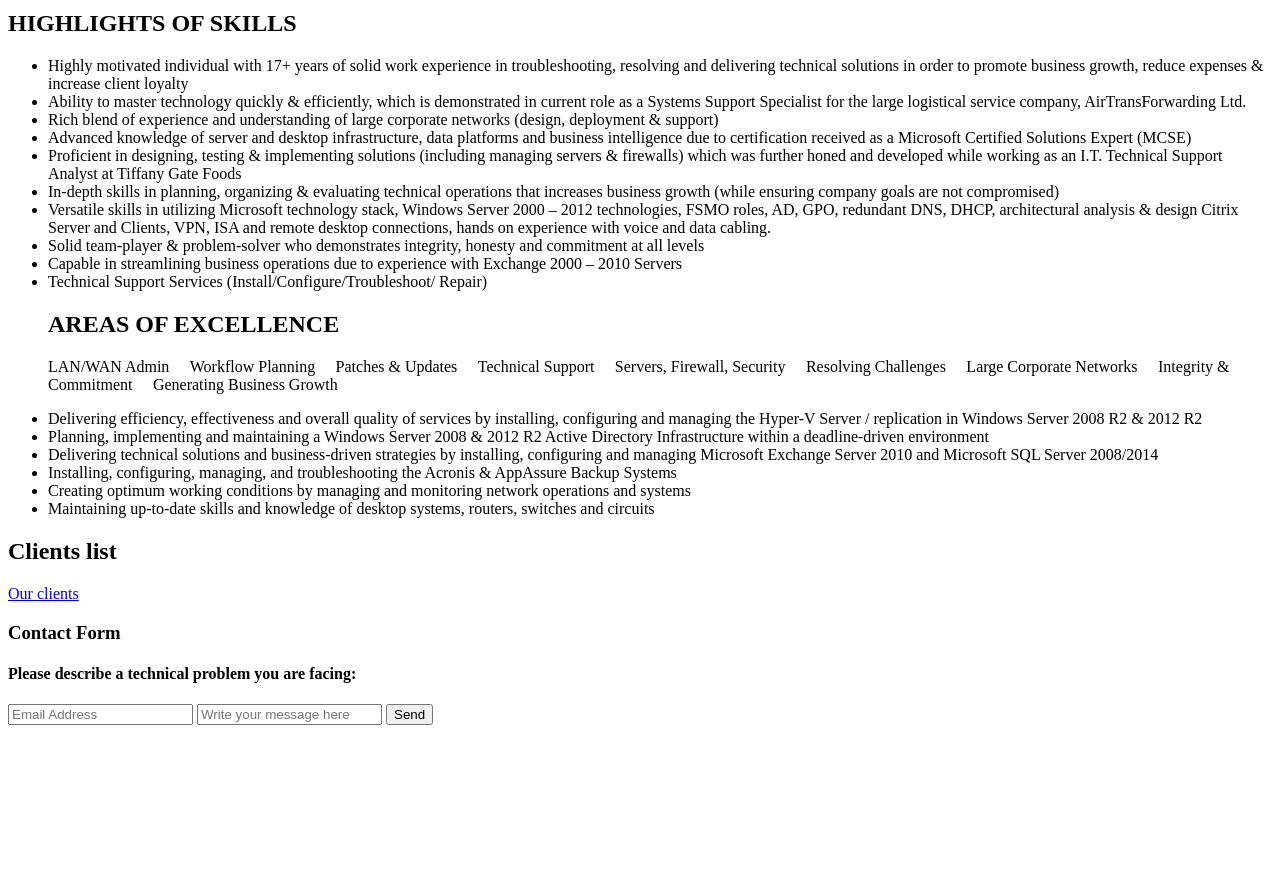
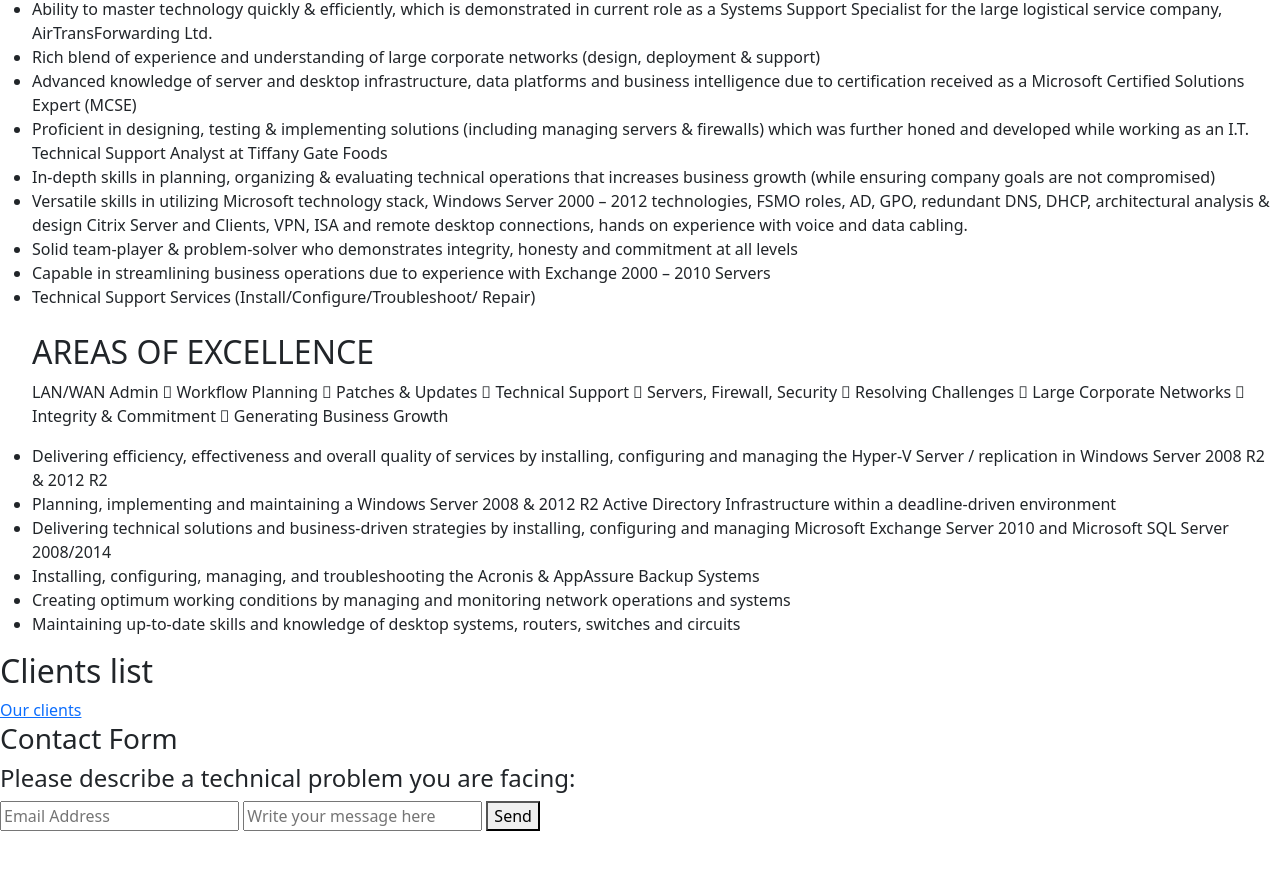
Before and after one commit to ylitov/Progect, a plain HTML site: page index.html in a window 1280 px wide. Shown: the part 718-1588 px from the top of the page. Before the commit the page ends 1451 px from the top, so only its background shows below. Drawn offline with nearby package versions, Linux system fonts and the light colour scheme.

Commit message:
Add files via upload

```diff
--- a/index.html
+++ b/index.html
@@ -1,7 +1,10 @@
 <!DOCTYPE html>
+<html lang="en">
 <head>
     <meta charset="UTF-8">
     <title>Yuri Litovchuk</title>
+    <link href="https://cdn.jsdelivr.net/npm/bootstrap@5.2.1/dist/css/bootstrap.min.css" rel="stylesheet" integrity="sha384-iYQeCzEYFbKjA/T2uDLTpkwGzCiq6soy8tYaI1GyVh/UjpbCx/TYkiZhlZB6+fzT" crossorigin="anonymous">
+<script src="https://cdn.jsdelivr.net/npm/bootstrap@5.2.1/dist/js/bootstrap.bundle.min.js" integrity="sha384-u1OknCvxWvY5kfmNBILK2hRnQC3Pr17a+RTT6rIHI7NnikvbZlHgTPOOmMi466C8" crossorigin="anonymous"></script>
 </head>
 <body>
     <table cellspacing="80">
@@ -35,8 +38,7 @@
         </p>
             <h2>HIGHLIGHTS OF SKILLS</h2>
                 <ul>
-    <li> Highly motivated individual with 17+ years of solid work experience in troubleshooting, resolving and delivering technical solutions in order to promote business growth, reduce expenses & increase client loyalty
-    </li>
+                    <li> Highly motivated individual with 17+ years of solid work experience in troubleshooting, resolving and delivering technical solutions in order to promote business growth, reduce expenses & increase client loyalty</li>
                     <li>Ability to master technology quickly & efficiently, which is demonstrated in current role as a Systems Support Specialist for the large logistical service company, AirTransForwarding Ltd.</li>
                     <li>Rich blend of experience and understanding of large corporate networks (design, deployment & support)</li>
                     <li>Advanced knowledge of server and desktop infrastructure, data platforms and business intelligence due to certification received as a Microsoft Certified Solutions Expert (MCSE)</li>
@@ -46,6 +48,7 @@
                     <li>Solid team-player & problem-solver who demonstrates integrity, honesty and commitment at all levels</li>
                     <li>Capable in streamlining business operations due to experience with Exchange 2000 – 2010 Servers</li>
                     <li>Technical Support Services (Install/Configure/Troubleshoot/ Repair)</li>
+                    <br/>
         <h2>AREAS OF EXCELLENCE</h2>
                  <p>LAN/WAN Admin  	Workflow Planning 	Patches & Updates 	Technical Support  	Servers, Firewall, Security
                  	Resolving Challenges 	Large Corporate Networks 	Integrity & Commitment 	Generating Business Growth
@@ -72,12 +75,16 @@
 
                     <body>
 
-    <form action="https://formsubmit.co/ylitov@gmail.com" method="POST">
+                        <form action="https://formsubmit.co/f9251d59a13a8e32f5042fb48d228f1f" method="POST">
                             <input type="hidden" name="_subject" value="New email wooo!">
                             <input type="email" name="email" placeholder="Email Address" required>
                             <input type="text" name="message" placeholder="Write your message here"required>
                             <button type="submit">Send</button>
+
                     </form>
+                    <br>
+
+                    <br />
 
                     </body>
 </body>
```
Lines whose indentation alone changed are shown as unchanged.
